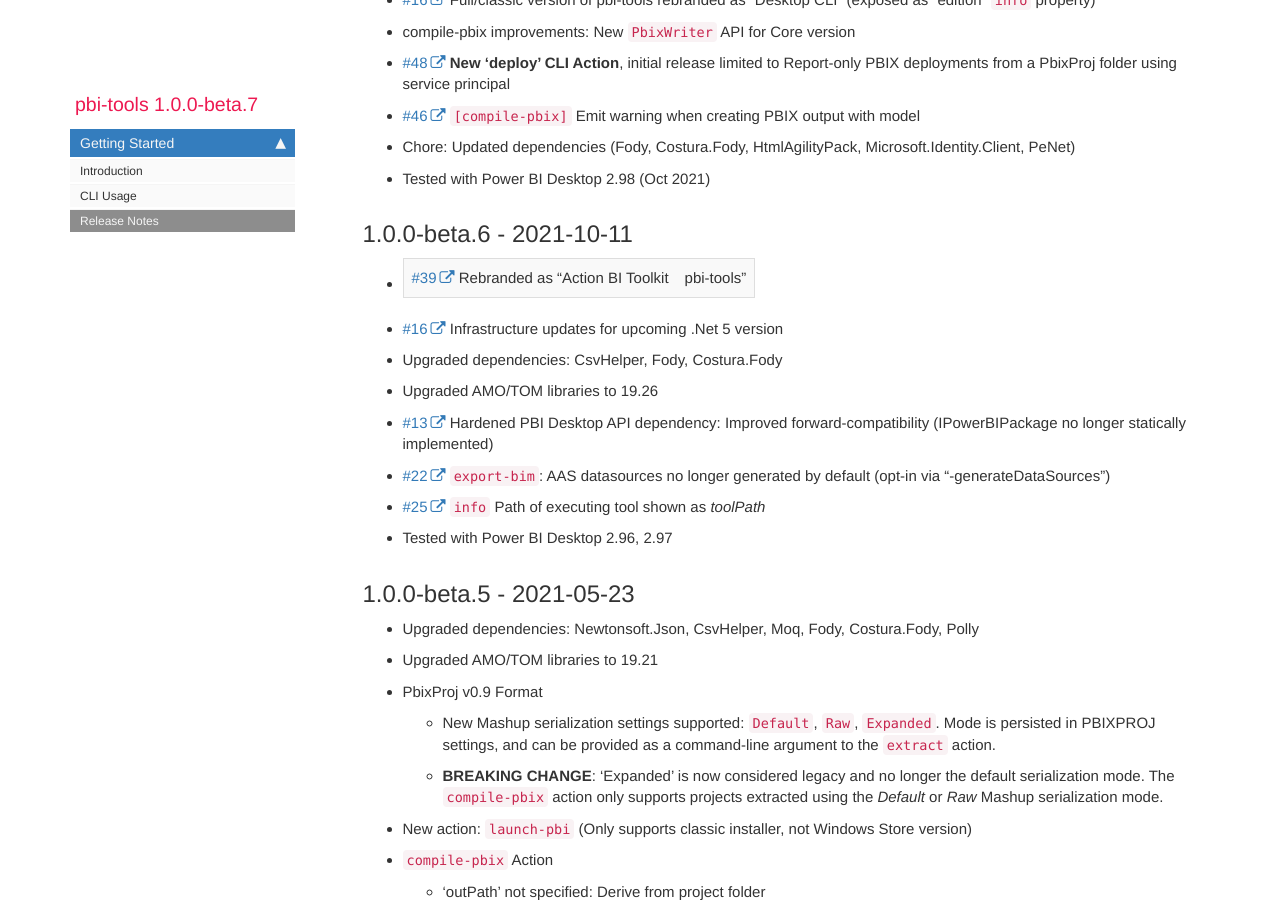
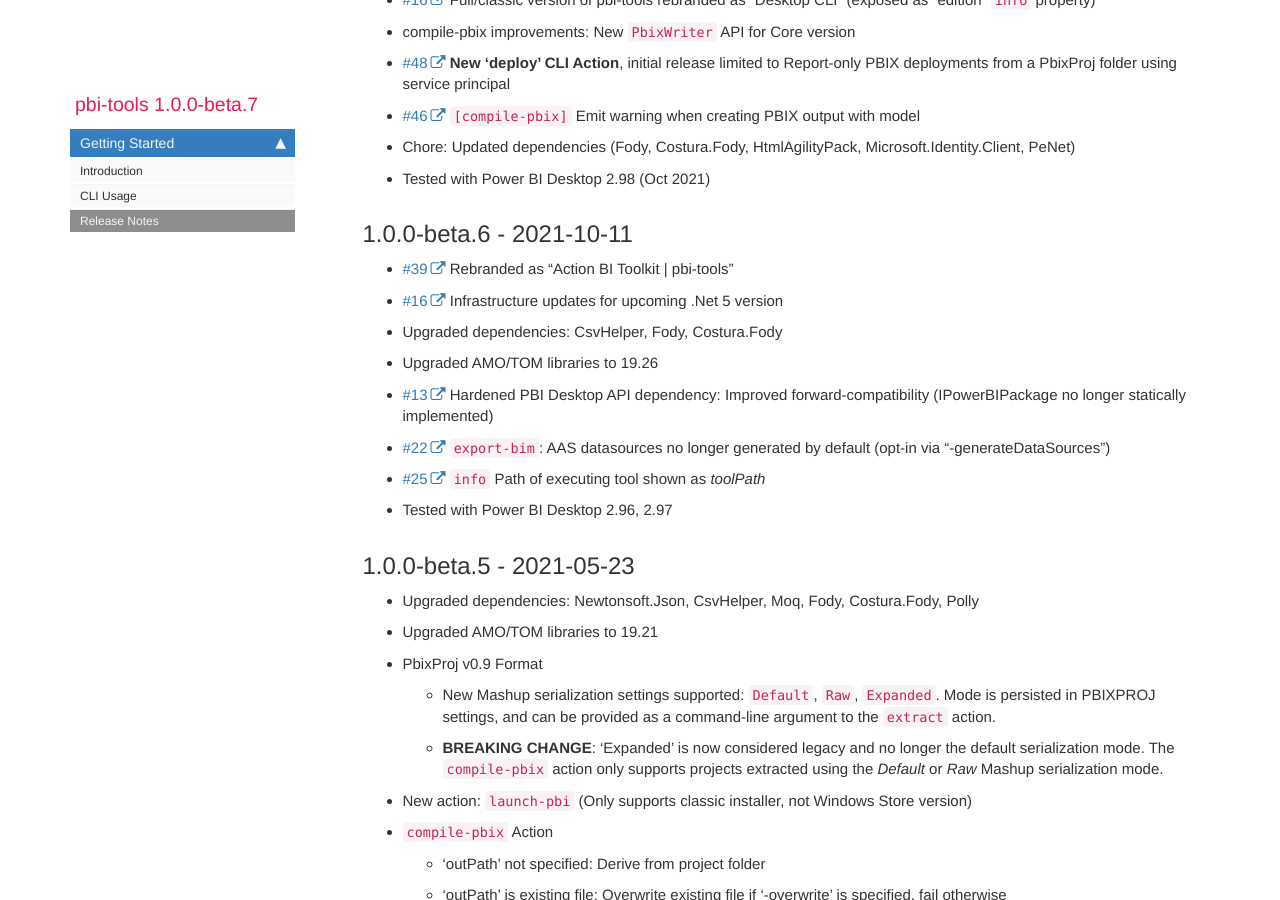
Before and after one commit to pbi-tools/pbi-tools.github.io, a Jekyll site: the page built from docs/pbi-tools/release-notes.md, in a window 1280 px wide and 900 px high, scrolled down 1098 px. Built offline with Jekyll 4.4.1, drawn with Linux system fonts in a browser that asks for light colours; comment, search, counter and statistics services are not loaded.

```diff
--- a/docs/pbi-tools/release-notes.md
+++ b/docs/pbi-tools/release-notes.md
@@ -15,7 +15,7 @@ permalink: /pbi-tools/release-notes.html
 
 ## 1.0.0-beta.6 - 2021-10-11
 
-* [#39](https://github.com/action-bi-toolkit/pbi-tools/issues/39) Rebranded as "Action BI Toolkit | pbi-tools"
+* [#39](https://github.com/action-bi-toolkit/pbi-tools/issues/39) Rebranded as "Action BI Toolkit \| pbi-tools"
 * [#16](https://github.com/action-bi-toolkit/pbi-tools/issues/16) Infrastructure updates for upcoming .Net 5 version
 * Upgraded dependencies: CsvHelper, Fody, Costura.Fody
 * Upgraded AMO/TOM libraries to 19.26
```
